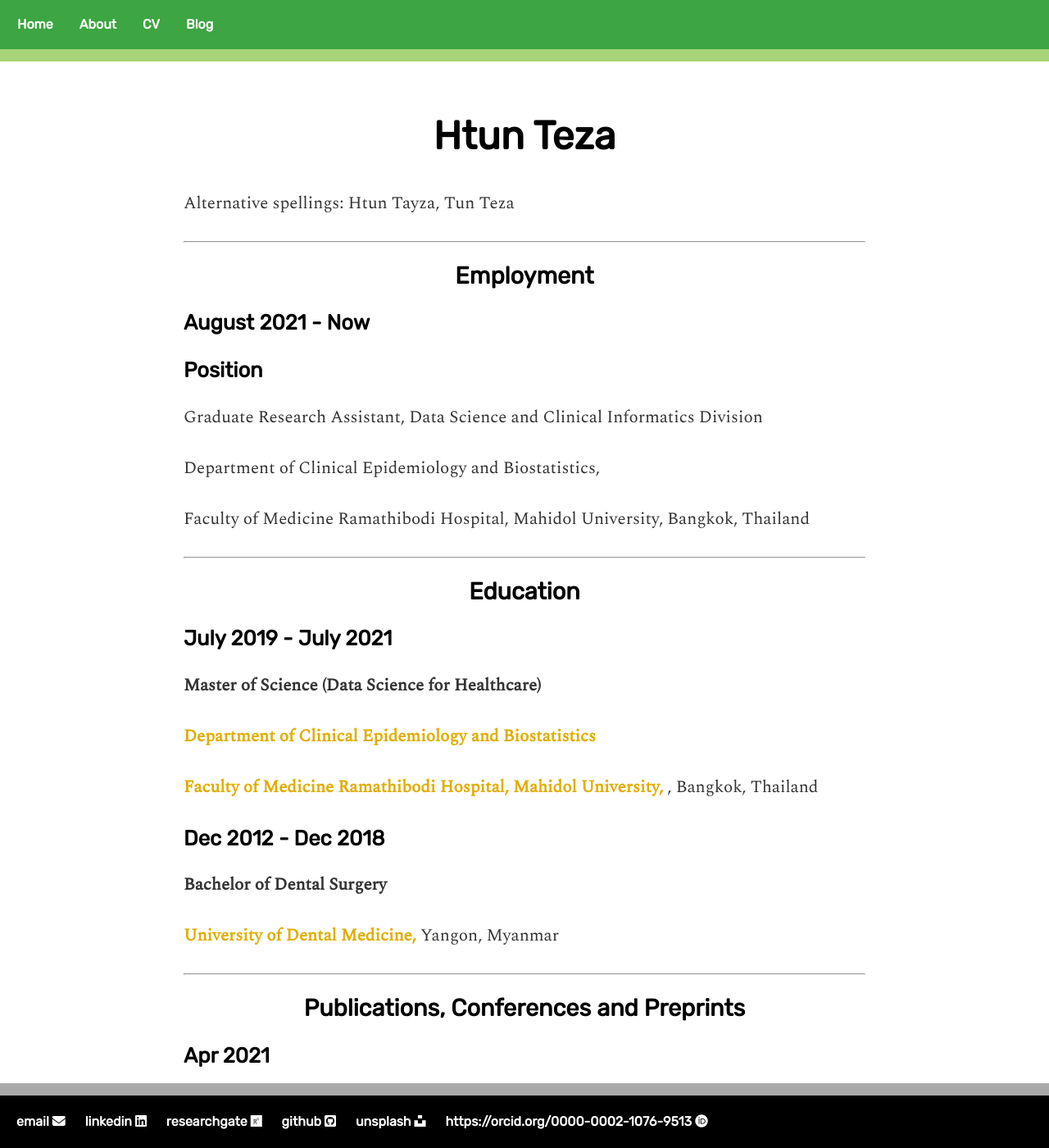
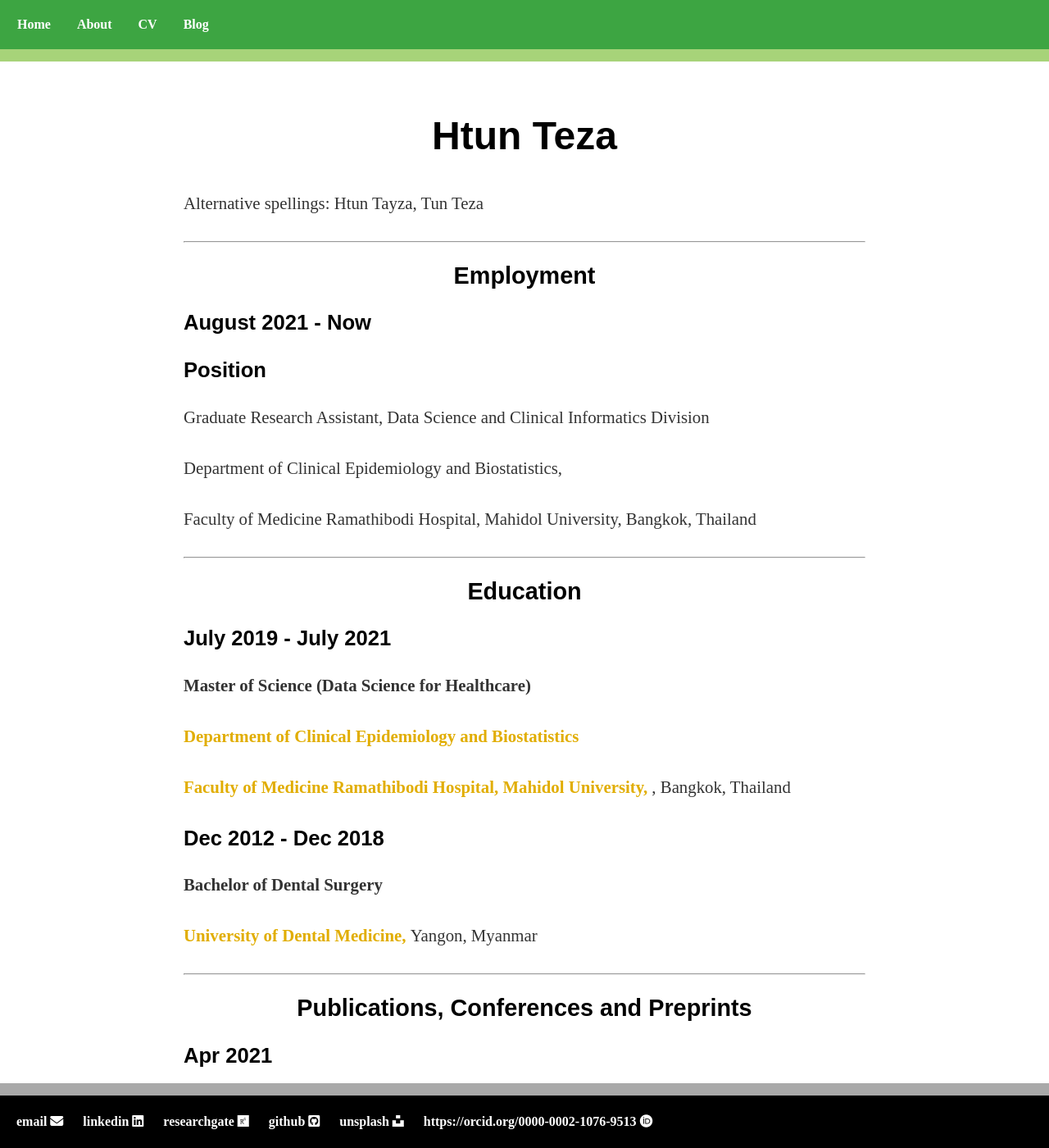
Before and after one commit to finerbrighterlighter/finerbrighterlighter.github.io, a Jekyll site: the page built from cv/index.html, in a window 1280 px wide and 1400 px high. Shown: the whole window at 82% size. Built offline with Jekyll 4.4.1, drawn with Linux system fonts in a browser that asks for light colours; nearby versions of some CDN libraries.

Commit message:
Update main.css

```diff
--- a/css/main.css
+++ b/css/main.css
@@ -1,6 +1,6 @@
 body {
     margin-top: 20px;
-    font-family: Spectral, serif;
+    font-family: 'Lora', serif;
     margin: 60px auto;
     text-align: justify;
     text-justify: inter-word;
@@ -32,7 +32,7 @@ body {
   text-align: center;
   padding: 14px 16px;
   text-decoration: none;
-  font-family: Rubik, sans-serif;
+  font-family: 'Lora', serif;
   font-weight: bold;
 }
 
@@ -50,7 +50,7 @@ body {
 
 nav ul, footer ul {
     color: red;
-    font-family: Rubik, sans-serif;
+    font-family: 'Lora', serif;
     padding: 0px;
     list-style: none;
     font-weight: bold;
@@ -76,20 +76,20 @@ a:hover {
 h1 {
     margin-top: 150px;
     font-size: 3em;
-    font-family: Rubik, sans-serif;
+    font-family: 'Montserrat', sans-serif;
     text-align: center;
     margin-bottom: 50px;
 }
 
 h2 {
     font-size: 1.8em;
-    font-family: Rubik, sans-serif;
+    font-family: 'Montserrat', sans-serif;
     text-align: center;
 }
 
 h3 {
     font-size: 1.6em;
-    font-family: Rubik, sans-serif;
+    font-family: 'Montserrat', sans-serif;
     text-align: left;
 }
 
```
